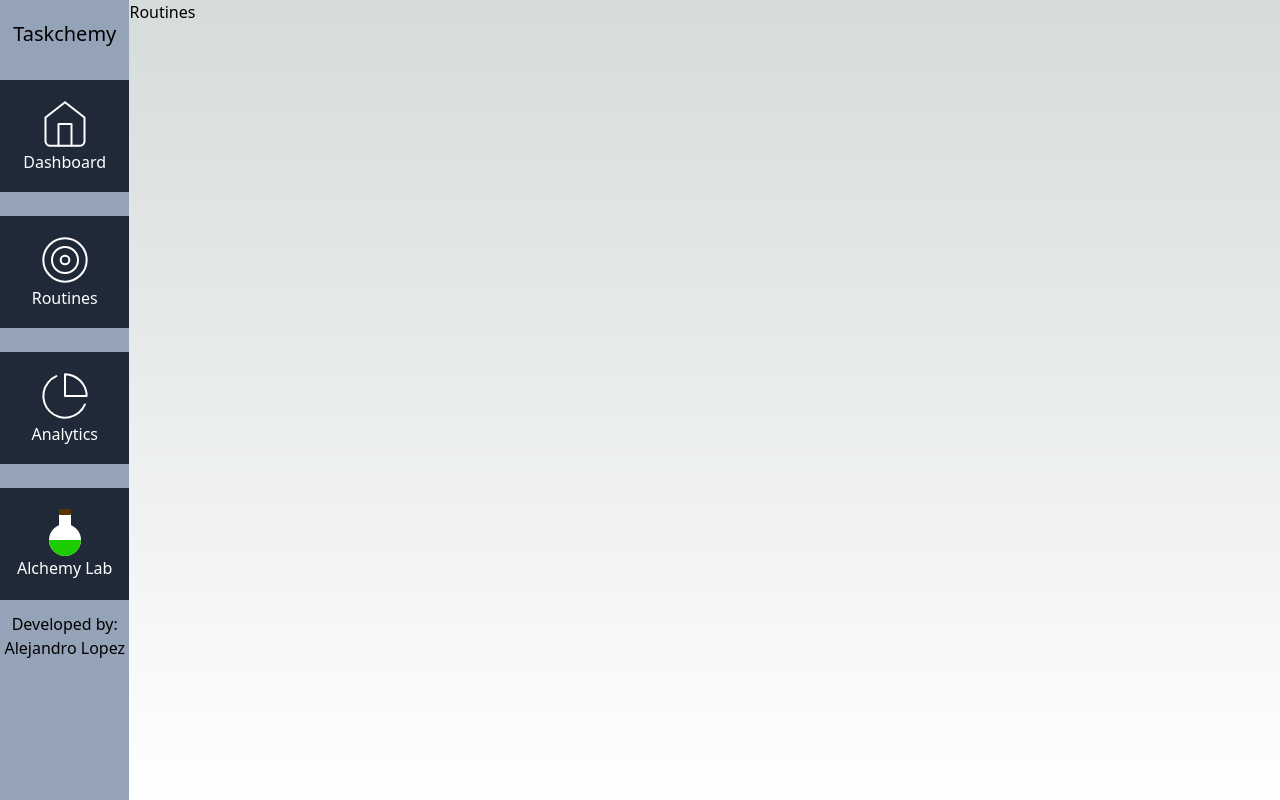
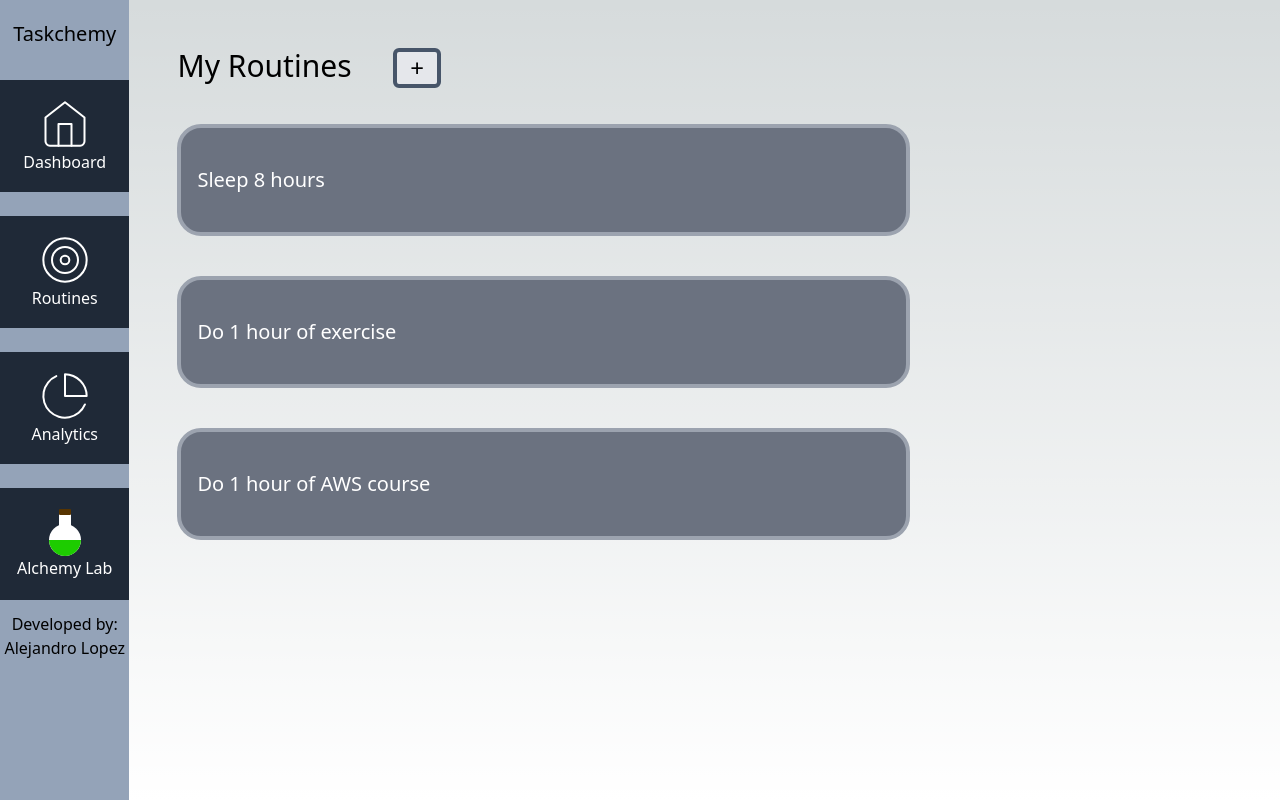
Before and after one commit to AlejandroALopez/taskchemy, a Next.js app: page /routines in a window 1280 px wide. Built offline with nearby package versions, Linux system fonts and the light colour scheme.

Commit message:
routine page started

```diff
--- /dev/null
+++ b/components/routines/RoutineItem.tsx
@@ -0,0 +1,13 @@
+import { Routine } from "../../types/RoutineTypes";
+
+function RoutineItem(props: Routine) {
+  return (
+    <li className={"flex flex-row w-10/12 h-28 mb-10"}>
+      <div className={"flex items-center w-full bg-gray-500 border-4 border-gray-400 rounded-3xl"}>
+          <p className={"text-xl m-4 text-white"}>{props.title}</p>
+      </div>
+    </li>
+  );
+}
+
+export default RoutineItem;
--- /dev/null
+++ b/components/routines/RoutineList.tsx
@@ -0,0 +1,44 @@
+import { useRouter } from "next/router";
+import { RoutineProps } from "../../types/RoutineTypes";
+import RoutineItem from "./RoutineItem";
+
+function RoutineList(props: RoutineProps) {
+  const router = useRouter();
+
+  function addRoutineHandler() {
+    router.push("/routines/create"); // move to task creation page
+  }
+
+  return (
+    <div className={"flex flex-col w-full"}>
+      <div className={"flex flex-row w-3/12 justify-between"}>
+        <p className={"text-3xl mb-10"}>My Routines</p>
+        <button
+          onClick={addRoutineHandler}
+          className={
+            "w-12 h-10 bg-gray-200 border-4 border-slate-600 rounded-md"
+          }
+        >
+          <p className={"text-2xl"}>+</p>
+        </button>
+      </div>
+      <ul
+        className={
+          "list-none w-10/12 m-0 p-0 overflow-scroll overflow-x-hidden max-h-full"
+        }
+      >
+        {props.routines.map((routine) => (
+          <RoutineItem
+            key={routine.id}
+            id={routine.id}
+            title={routine.title}
+            description={routine.description}
+            frequency={routine.frequency}
+          />
+        ))}
+      </ul>
+    </div>
+  );
+}
+
+export default RoutineList;
--- a/pages/routines/index.tsx
+++ b/pages/routines/index.tsx
@@ -1,11 +1,42 @@
+import Head from "next/head";
+import { Fragment } from "react";
+import { Routine } from "../../types/RoutineTypes";
+import routineData from "../../testData/RoutineData";
+import RoutineList from "../../components/routines/RoutineList";
 
+function Routines(props: any) {
+  return (
+    <main className={"flex min-h-screen flex-col p-12"}>
+      <Fragment>
+        <Head>
+          <title>Routines</title>
+          <meta
+            name="description"
+            content="See the routines you want to build!"
+          />
+        </Head>
+        <div>
+          <RoutineList routines={props.routines} />
+        </div>
+      </Fragment>
+    </main>
+  );
+}
 
-function Routines() {
-    return (
-        <div>
-            <p>Routines</p>
-        </div>
-    );
+export async function getStaticProps() {
+  const routines = routineData;
+
+  return {
+    props: {
+      routines: routines.map((routine: Routine) => ({
+        id: routine.id,
+        title: routine.title,
+        description: routine.description,
+        frequency: routine.frequency,
+      })),
+    },
+    revalidate: 1,
+  };
 }
 
 export default Routines;
--- /dev/null
+++ b/testData/RoutineData.tsx
@@ -0,0 +1,24 @@
+import { Routine } from '@/types/RoutineTypes';
+
+const routineData: Routine[] = [
+    {
+        id: "100",
+        title: "Sleep 8 hours",
+        description: "",
+        frequency: []
+    },
+    {
+        id: "200",
+        title: "Do 1 hour of exercise",
+        description: "",
+        frequency: []
+    },
+    {
+        id: "300",
+        title: "Do 1 hour of AWS course",
+        description: "",
+        frequency: []
+    }
+];
+
+export default routineData;
--- /dev/null
+++ b/types/RoutineTypes.tsx
@@ -0,0 +1,10 @@
+export interface Routine {
+    id: string,
+    title: string,
+    description: string,
+    frequency: number[], // days of the week from 0 to 6
+}
+
+export interface RoutineProps {
+    routines: Routine[]
+}
--- a/types/TaskTypes.tsx
+++ b/types/TaskTypes.tsx
@@ -3,7 +3,7 @@ export interface Task {
     title: string,
     tags: string[],
     description: string,
-    date: string,
+    date: number,
     completed: boolean
 }
 
```
Also changed, not shown: testData/TaskData.tsx (+18 -0 lines).
